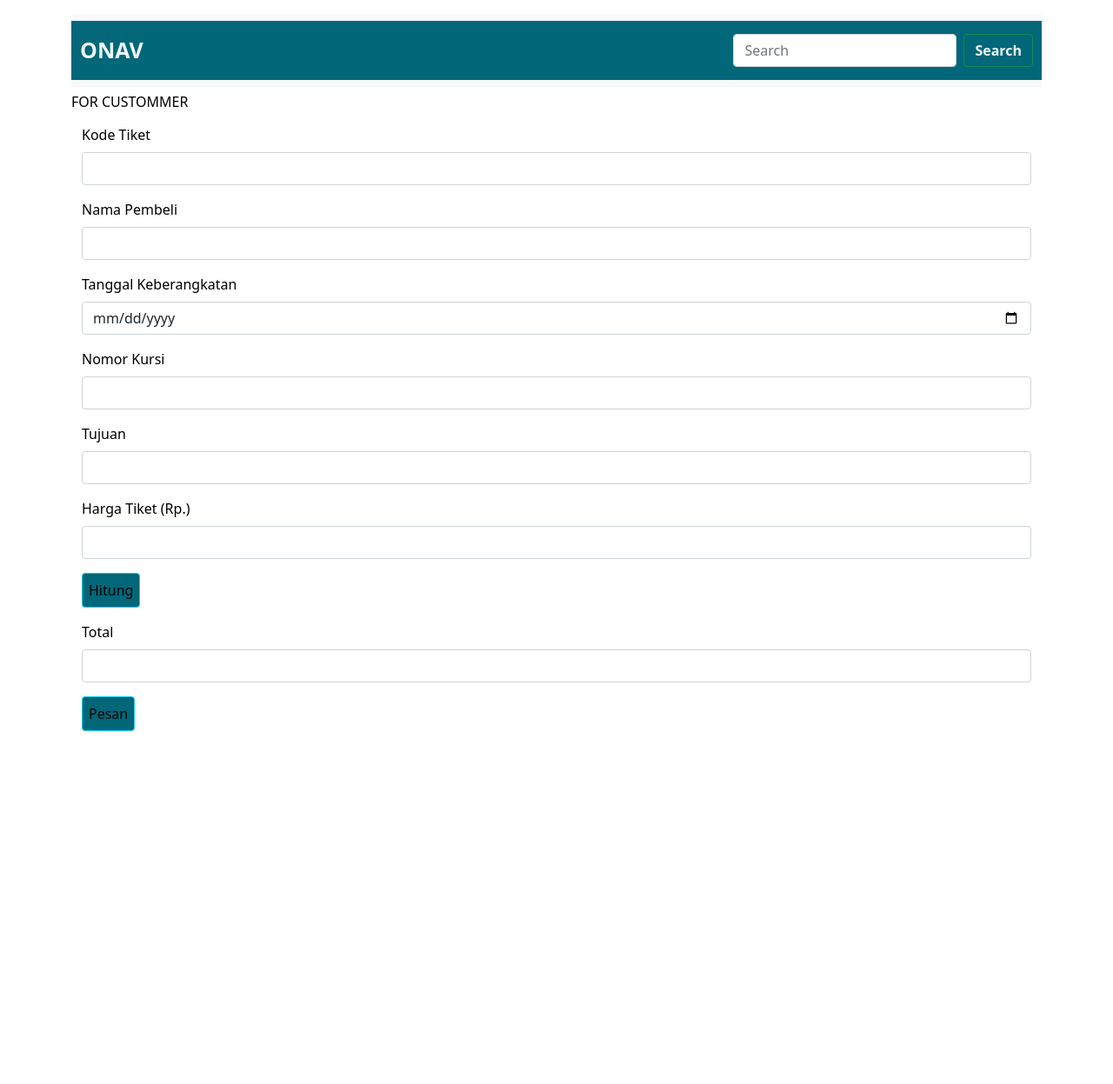
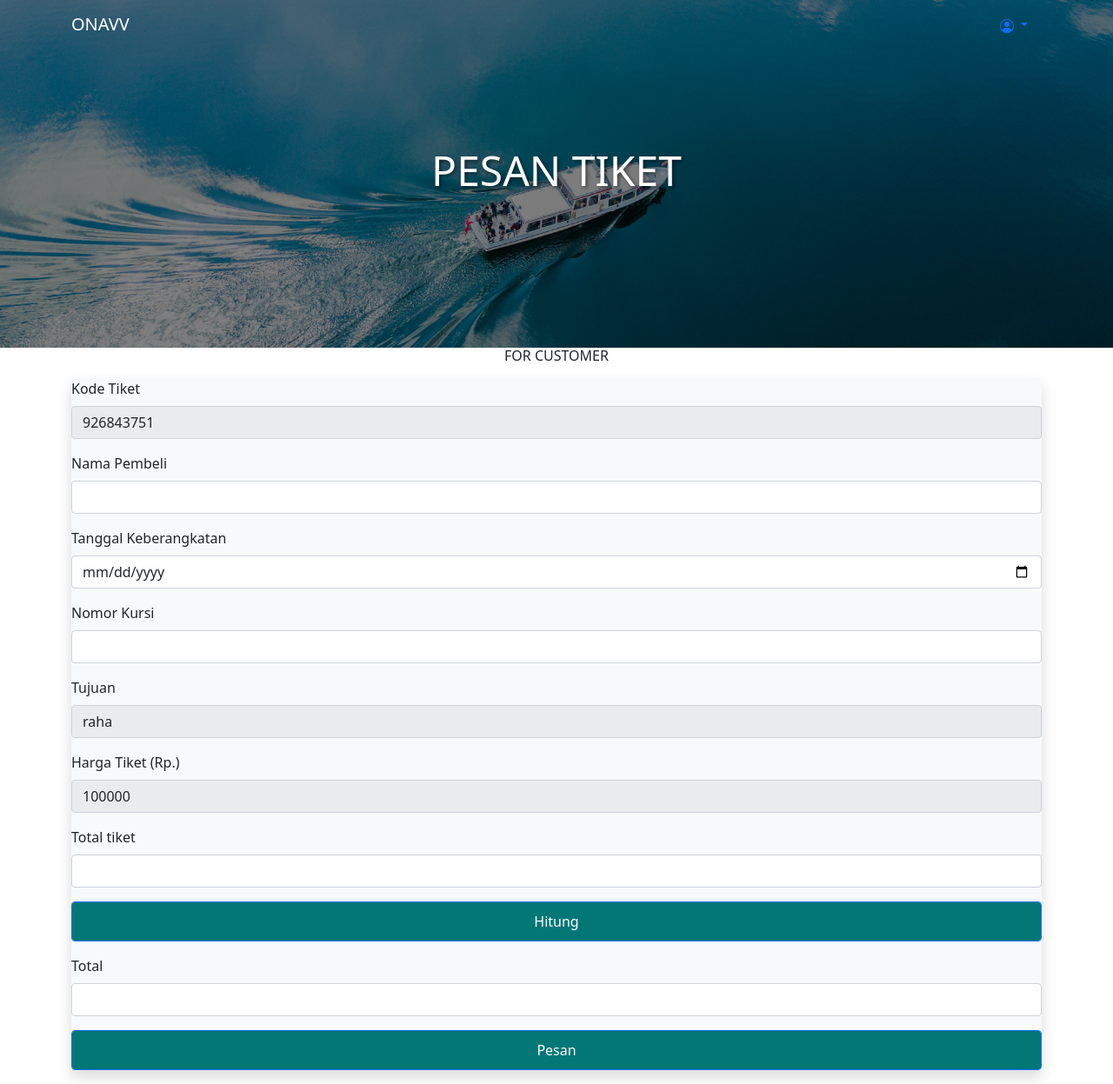
Before and after one commit to Muh-Ikbal/kelompok_3, a PHP site: page /tiket/pesan.php?id_kapal=1 in a window 1280 px wide. Shown: the whole page at 87% size. Before the commit the page ends 841 px from the top, so only its background shows below. Run offline with PHP 8.4, Linux system fonts and the light colour scheme; data comes from the database, SQL or seed files in the repository.

Commit message:
Annisa Auliya Ramadhani

```diff
--- a/tiket/pesan.php
+++ b/tiket/pesan.php
@@ -1,38 +1,91 @@
-
 <!doctype html>
 <html lang="en">
+
 <head>
-    <!-- Required meta tags -->
   <meta charset="utf-8">
   <meta name="viewport" content="width=device-width, initial-scale=1">
-
-    <!-- Bootstrap CSS -->
-    <link href="https://cdn.jsdelivr.net/npm/bootstrap@5.1.3/dist/css/bootstrap.min.css" rel="stylesheet" integrity="sha384-1BmE4kWBq78iYhFldvKuhfTAU6auU8tT94WrHftjDbrCEXSU1oBoqyl2QvZ6jIW3" crossorigin="anonymous">
+  <link href="https://cdn.jsdelivr.net/npm/bootstrap@5.1.3/dist/css/bootstrap.min.css" rel="stylesheet"
+    integrity="sha384-1BmE4kWBq78iYhFldvKuhfTAU6auU8tT94WrHftjDbrCEXSU1oBoqyl2QvZ6jIW3" crossorigin="anonymous">
+  <link rel="stylesheet" href="../css/dashboard.css">
+  <link rel="stylesheet" href="https://fonts.googleapis.com/css2?family=Roboto:wght@400;700&display=swap">
 
   <title>ONAV</title>
 </head>
+
 <body>
-    <div class="container mt-3" style="color:black ">
-        <nav class="navbar navbar-light bg-light mt-3">
-            <div class="container" style="background-color:rgb(2, 103, 120); padding: 10px;" >
-
-                <a class="navbar-brand" style="font-size:25px; color:aliceblue"><b>ONAV</b></a>
-                <form class="d-flex">
-                <input class="form-control me-2" type="search" placeholder="Search" aria-label="Search">
-                <button class="btn btn-outline-success" type="submit" style="color:aliceblue;"><b>Search</b></button>
-                </form>
+  <section class="background2">
+    <nav class="navbar navbar-expand-lg fixed-top bg-dark">
+      <div class="container-fluid container">
+        <a class="navbar-brand text-white" href="#">ONAVV</a>
+        <button class="navbar-toggler" type="button" data-bs-toggle="collapse" data-bs-target="#navbarSupportedContent"
+          aria-controls="navbarSupportedContent" aria-expanded="false" aria-label="Toggle navigation">
+          <span class="navbar-toggler-icon"></span>
+        </button>
+        <div class="collapse navbar-collapse justify-content-end" id="navbarSupportedContent">
+          <div class="nav-item dropdown">
+            <a class="nav-link dropdown-toggle" href="#" role="button" data-bs-toggle="dropdown" aria-expanded="false">
+              <svg xmlns="http://www.w3.org/2000/svg" width="16" height="16" fill="currentColor"
+                class="bi bi-person-circle" viewBox="0 0 16 16">
+                <path d="M11 6a3 3 0 1 1-6 0 3 3 0 0 1 6 0" />
+                <path fill-rule="evenodd"
+                  d="M0 8a8 8 0 1 1 16 0A8 8 0 0 1 0 8m8-7a7 7 0 0 0-5.468 11.37C3.242 11.226 4.805 10 8 10s4.757 1.225 5.468 2.37A7 7 0 0 0 8 1" />
+              </svg>
+            </a>
+            <?php
+            error_reporting(0);
+            $con = mysqli_connect("localhost", "root", "", "db_kapal");
+            $sql = "SELECT * FROM tb_user WHERE id_user=1";
+            $query = mysqli_query($con, $sql);
+            $data = mysqli_fetch_row($query);
+            ?>
+            <ul class="dropdown-menu">
+              <li><a class="dropdown-item" href="#">Log Out</a></li>
+              <li>
+                <hr class="dropdown-divider" />
+              </li>
+              <li class="dropdown-item">User
+                <?php echo $data[1] ?>
+              </li>
+            </ul>
+          </div>
+        </div>
       </div>
     </nav>
-        <h5></h5>
-        <h6>FOR CUSTOMMER</h6>
-        <form class="container" >
+
+    <div class="overlay2">
+      <h1>PESAN TIKET</h1>
+    </div>
+  </section>
+  <main id="main">
+  <section class="container mesan">
+    <?php
+    $con = mysqli_connect("localhost", "root", "", "db_kapal");
+    if (isset($_GET['id_kapal'])){
+      $id = ($_GET['id_kapal']);
+      $sql = "SELECT * FROM `tb_jadwal` WHERE id_kapal = '$id'";
+      $query = mysqli_query($con, $sql);
+      $data = mysqli_fetch_array($query);
+      $tujuan = $data['tujuan'];
+      $harga = $data['harga'];
+    }
+
+    ?>
+    <h6 style="text-align: center;">FOR CUSTOMER</h6>
+    <form method="post" action="proses.php" class="bg-light shadow">
+      <input type="hidden" name="id_kapal" value="<?php echo $_GET['id_kapal']; ?>">
       <div class="mb-3 mt-3">
+        <?php
+        $rang = range(1, 9);
+        shuffle($rang);
+        $c = implode($rang);
+        $res_code = $c;
+        ?>
         <label for="tiket" class="form-label">Kode Tiket</label>
-              <input type="text" class="form-control" id="tiket" name="tiket">
+        <input type="text" class="form-control" disabled id="tiket" name="tiket" value="<?= $res_code; ?>">
       </div>
       <div class="mb-3 mt-3">
         <label for="nama" class="form-label">Nama Pembeli</label>
-                <input type="text" class="form-control" id="nama" name="nama">
+        <input type="text" class="form-control" id="nama" name="nama" >
       </div>
       <div class="mb-3 mt-3">
         <label for="berangkat" class="form-label">Tanggal Keberangkatan</label>
@@ -44,39 +97,47 @@
       </div>
       <div class="mb-3 mt-3">
         <label for="tujuan" class="form-label">Tujuan</label>
-                <input type="text" class="form-control" id="tujuan" name="tujuan">
+        <input type="text" disabled class="form-control" id="tujuan" name="tujuan" value="<?php echo $tujuan; ?>">
       </div>
       <div class="mb-3 mt-3">
         <label for="harga" class="form-label">Harga Tiket (Rp.)</label>
-                <input type="number" class="form-control" id="harga" name="harga">
+        <input type="number" class="form-control" disabled id="harga" name="harga" value="<?php echo $harga ?>">
       </div>
       <div class="mb-3 mt-3">
-                <button type="button" class="btn btn-info" style="background-color:rgb(2, 103, 120); padding: 7px;">Hitung</button>
+        <label for="Ttiket" class="form-label">Total tiket</label>
+        <input type="number" class="form-control" id="Ttiket" name="Ttiket">
+      </div>
+      <div class="mb-3 mt-3" >
+        <button type="submit" class="btn btn-primary form-control" style="background-color: #027776; padding: 10px; text-align: center;">Hitung</button>
       </div>
       <div class="mb-3 mt-3">
         <label for="tHarga" class="form-label">Total</label>
-                <input type="number" class="form-control" id="tHarga" name="tHarga">
+        <input type="number" class="form-control" id="tHarga" name="tHarga" >
       </div>
       <div class="mb-3 mt-3">
-                <button type="button" class="btn btn-info" style="background-color:rgb(2, 103, 120); padding: 7px;">Pesan</button>
+        <button type="submit" class="btn btn-primary form-control" style="background-color: #027776; padding: 10px; text-align: center;">Pesan</button>
       </div>
+    </form>
+  </section>
 
+  <script src="https://cdn.jsdelivr.net/npm/bootstrap@5.1.3/dist/js/bootstrap.bundle.min.js"
+    integrity="sha384-ka7Sk0Gln4gmtz2MlQnikT1wXgYsOg+OMhuP+IlRH9sENBO0LRn5q+8nbTov4+1p"
+    crossorigin="anonymous"></script>
+  <script src="https://cdn.jsdelivr.net/npm/bootstrap@5.3.2/dist/js/bootstrap.bundle.min.js"
+    integrity="sha384-C6RzsynM9kWDrMNeT87bh95OGNyZPhcTNXj1NW7RuBCsyN/o0jlpcV8Qyq46cDfL"
+    crossorigin="anonymous"></script>
+  <script>
+    document.addEventListener("DOMContentLoaded", function () {
+      window.addEventListener("scroll", function () {
+        var navbar = document.querySelector(".navbar");
+        if (window.scrollY > 50) {
+          navbar.classList.add("scrolled");
+        } else {
+          navbar.classList.remove("scrolled");
+        }
+      });
+    });
+  </script>
+</body>
 
-
-
-        </form>
-
-
-    </div>
-    <!-- Optional JavaScript; choose one of the two! -->
-
-    <!-- Option 1: Bootstrap Bundle with Popper -->
-    <script src="https://cdn.jsdelivr.net/npm/bootstrap@5.1.3/dist/js/bootstrap.bundle.min.js" integrity="sha384-ka7Sk0Gln4gmtz2MlQnikT1wXgYsOg+OMhuP+IlRH9sENBO0LRn5q+8nbTov4+1p" crossorigin="anonymous"></script>
-
-    <!-- Option 2: Separate Popper and Bootstrap JS -->
-    <!--
-    <script src="https://cdn.jsdelivr.net/npm/@popperjs/core@2.10.2/dist/umd/popper.min.js" integrity="sha384-7+zCNj/IqJ95wo16oMtfsKbZ9ccEh31eOz1HGyDuCQ6wgnyJNSYdrPa03rtR1zdB" crossorigin="anonymous"></script>
-    <script src="https://cdn.jsdelivr.net/npm/bootstrap@5.1.3/dist/js/bootstrap.min.js" integrity="sha384-QJHtvGhmr9XOIpI6YVutG+2QOK9T+ZnN4kzFN1RtK3zEFEIsxhlmWl5/YESvpZ13" crossorigin="anonymous"></script>
-    -->
-  </body>
 </html>
```
Lines whose indentation alone changed are shown as unchanged.
